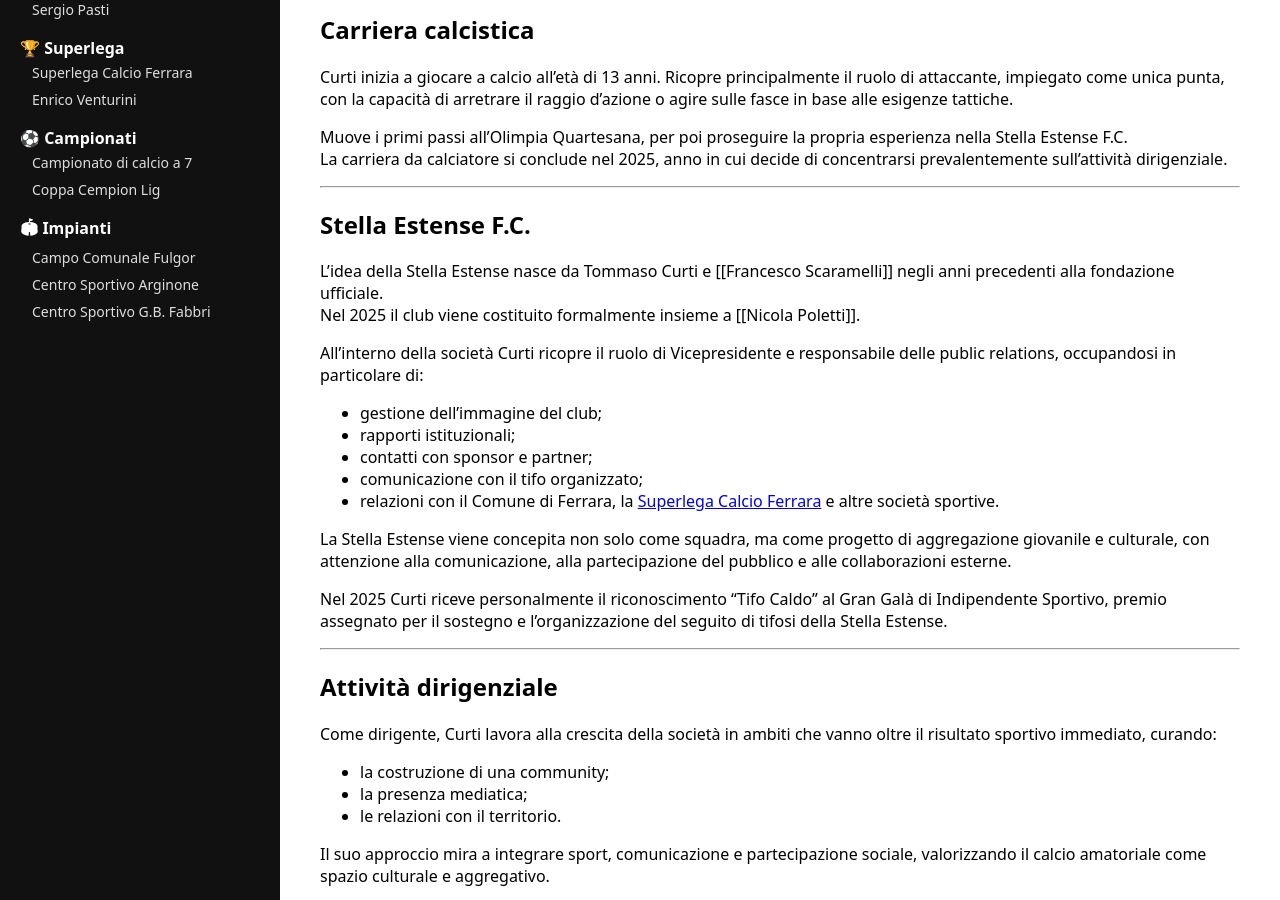
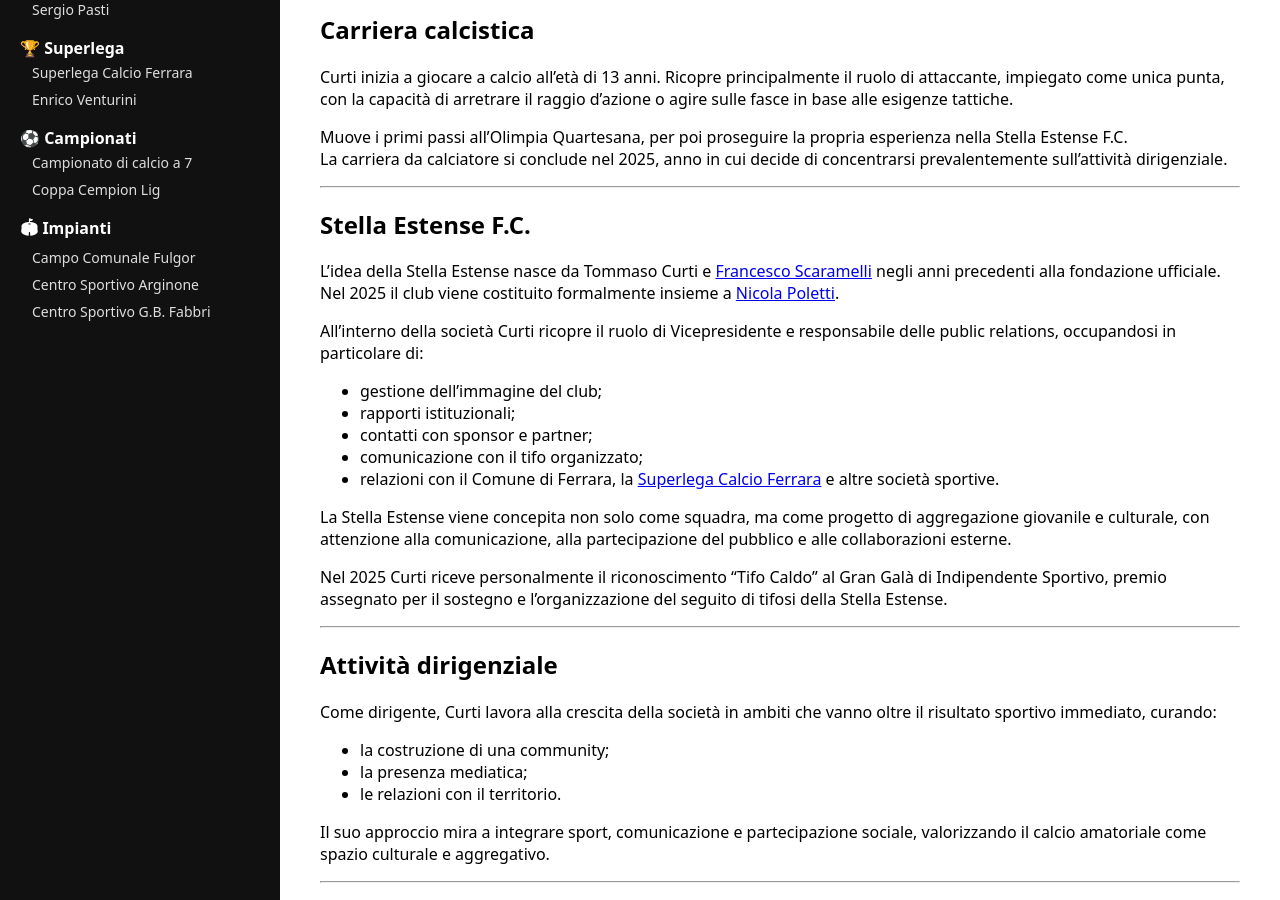
Before and after one commit to tommy-unife/Stella-Estense-Wiki, a Jekyll site: the page built from Tommaso-Curti.md, in a window 1280 px wide and 900 px high, scrolled down 689 px. Built offline with Jekyll 4.4.1, drawn with Linux system fonts in a browser that asks for light colours; our own code applies the rules of GitHub Pages for plain Markdown files; part of the change alters nothing that is shown.

```diff
--- a/Tommaso-Curti.md
+++ b/Tommaso-Curti.md
@@ -29,8 +29,8 @@ La carriera da calciatore si conclude nel 2025, anno in cui decide di concentrar
 
 ## Stella Estense F.C.
 
-L’idea della Stella Estense nasce da Tommaso Curti e [[Francesco Scaramelli]] negli anni precedenti alla fondazione ufficiale.
-Nel 2025 il club viene costituito formalmente insieme a [[Nicola Poletti]].
+L’idea della Stella Estense nasce da Tommaso Curti e [Francesco Scaramelli](Francesco-Scaramelli.md) negli anni precedenti alla fondazione ufficiale.
+Nel 2025 il club viene costituito formalmente insieme a [Nicola Poletti](Nicola-Poletti.md).
 
 All’interno della società Curti ricopre il ruolo di Vicepresidente e responsabile delle public relations, occupandosi in particolare di:
 - gestione dell’immagine del club;
```
